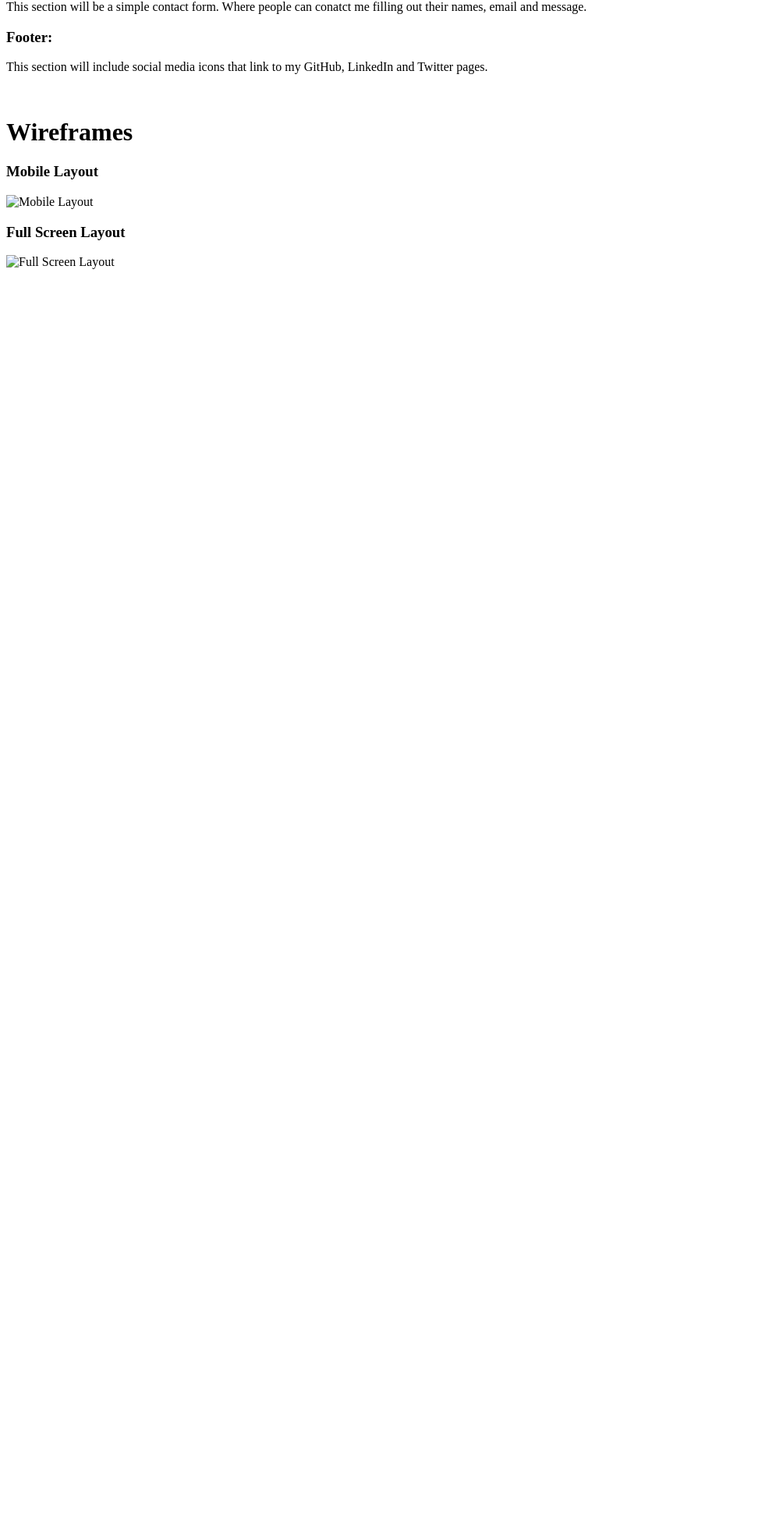
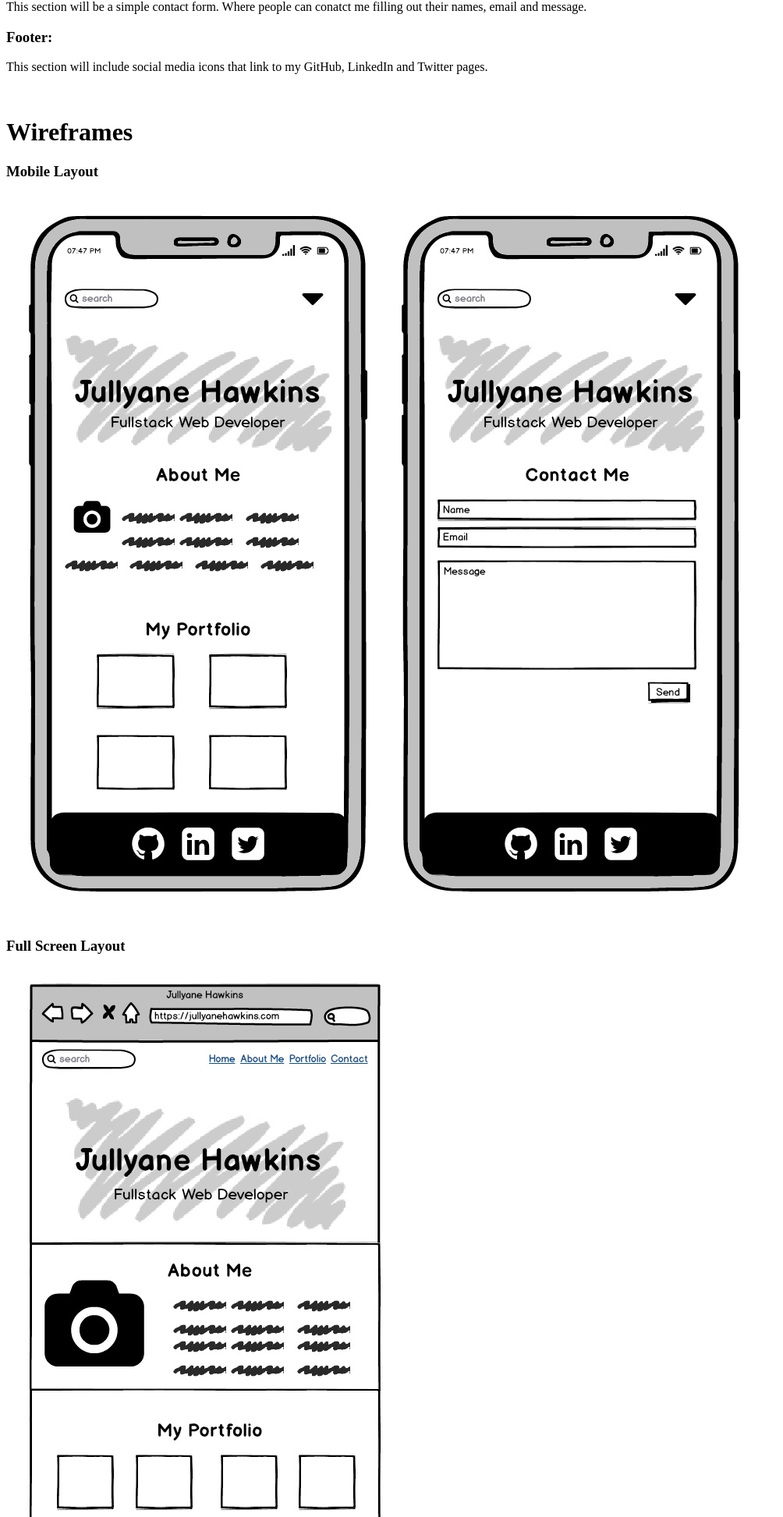
Before and after one commit to jullyanehawkins/jullyane-hawkins, a PHP site: page /milestone-2.php in a window 1280 px wide. Shown: the part 353-2298 px from the top of the page at 78% size, without its empty margins (0-1004 px from the left). Before the commit the page ends 698 px from the top, so only its background shows below. Run offline with PHP 8.4, Linux system fonts and the light colour scheme.

Commit message:
added wireframes

```diff
--- a/public_html/documentation/milestone-2.php
+++ b/public_html/documentation/milestone-2.php
@@ -19,10 +19,10 @@
 		<br>
 		<h1>Wireframes</h1>
 		<h3>Mobile Layout</h3>
-		<img src="" alt="Mobile Layout">
+		<img src="mobile-layout.jpg" style="margin: 4px auto;" alt="Mobile Layout">
 		<br>
 		<h3>Full Screen Layout</h3>
-		<img src="" alt="Full Screen Layout">
+		<img src="full-screen-layout.jpg" style="margin: 0px auto;" alt="Full Screen Layout">
 		<br>
 	</body>
 </html>
```
Also changed, not shown: public_html/documentation/full-screen-layout.jpg (added), public_html/documentation/mobile-layout.jpg (added).
